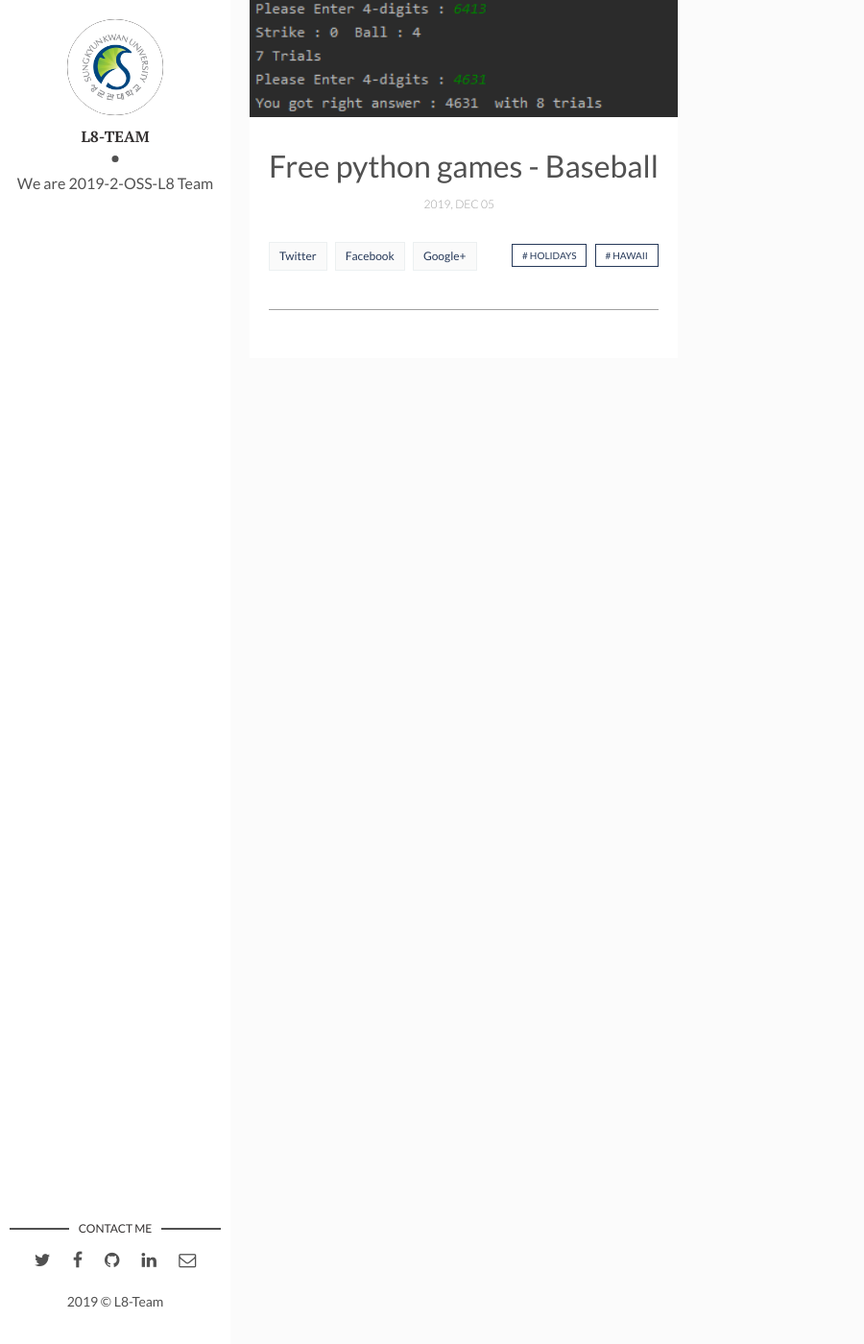
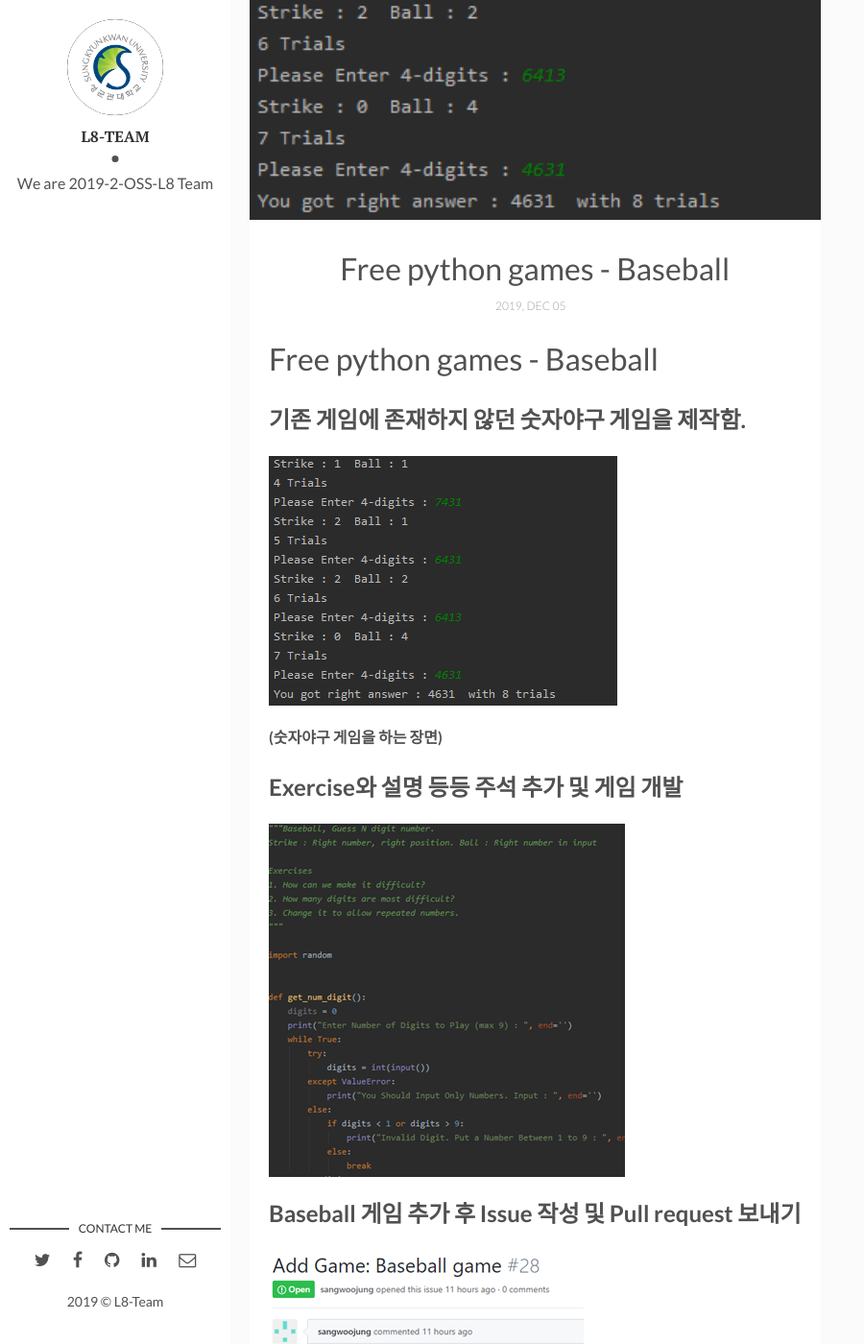
Before and after one commit to 19-2-SKKU-OSS/2019-2-OSS-L8-page, a Jekyll site: the page built from _posts/2017-04-06-how-i-rest-from-work (3번째 사본).markdown, in a window 1280 px wide and 1400 px high, scrolled down 217 px. Shown: the whole window at 96% size, without its empty margins (0-900 px from the left). Built offline with Jekyll 4.4.1, drawn with Linux system fonts in a browser that asks for light colours; comment, search, counter and statistics services are not loaded; some of the changed text lies outside the part shown.

Commit message:
Add baseball game

```diff
--- a/_posts/2017-04-06-how-i-rest-from-work (3번째 사본).markdown
+++ b/_posts/2017-04-06-how-i-rest-from-work (3번째 사본).markdown
@@ -5,5 +5,23 @@
 description: You’ll find this post in your `_posts` directory. Go ahead and edit it and re-build the site to see your changes. # Add post description (optional)
 img: baseball.png # Add image post (optional)
 fig-caption: # Add figcaption (optional)
-tags: [Holidays, Hawaii]
+tags: [Free python game, Baseball]
 ---
+
+# Free python games - Baseball
+
+## 기존 게임에 존재하지 않던 숫자야구 게임을 제작함.
+
+![baseball]({{site.baseurl}}/assets/img/baseball.png)
+
+#### (숫자야구 게임을 하는 장면)
+
+## Exercise와 설명 등등 주석 추가 및 게임 개발
+
+![baseball_1]({{site.baseurl}}/assets/img/baseball_1.png)
+
+## Baseball 게임 추가 후 Issue 작성 및 Pull request 보내기
+
+![baseball]({{site.baseurl}}/assets/img/baseball_2.png)
+
+![baseball]({{site.baseurl}}/assets/img/baseball_3.png)
```
